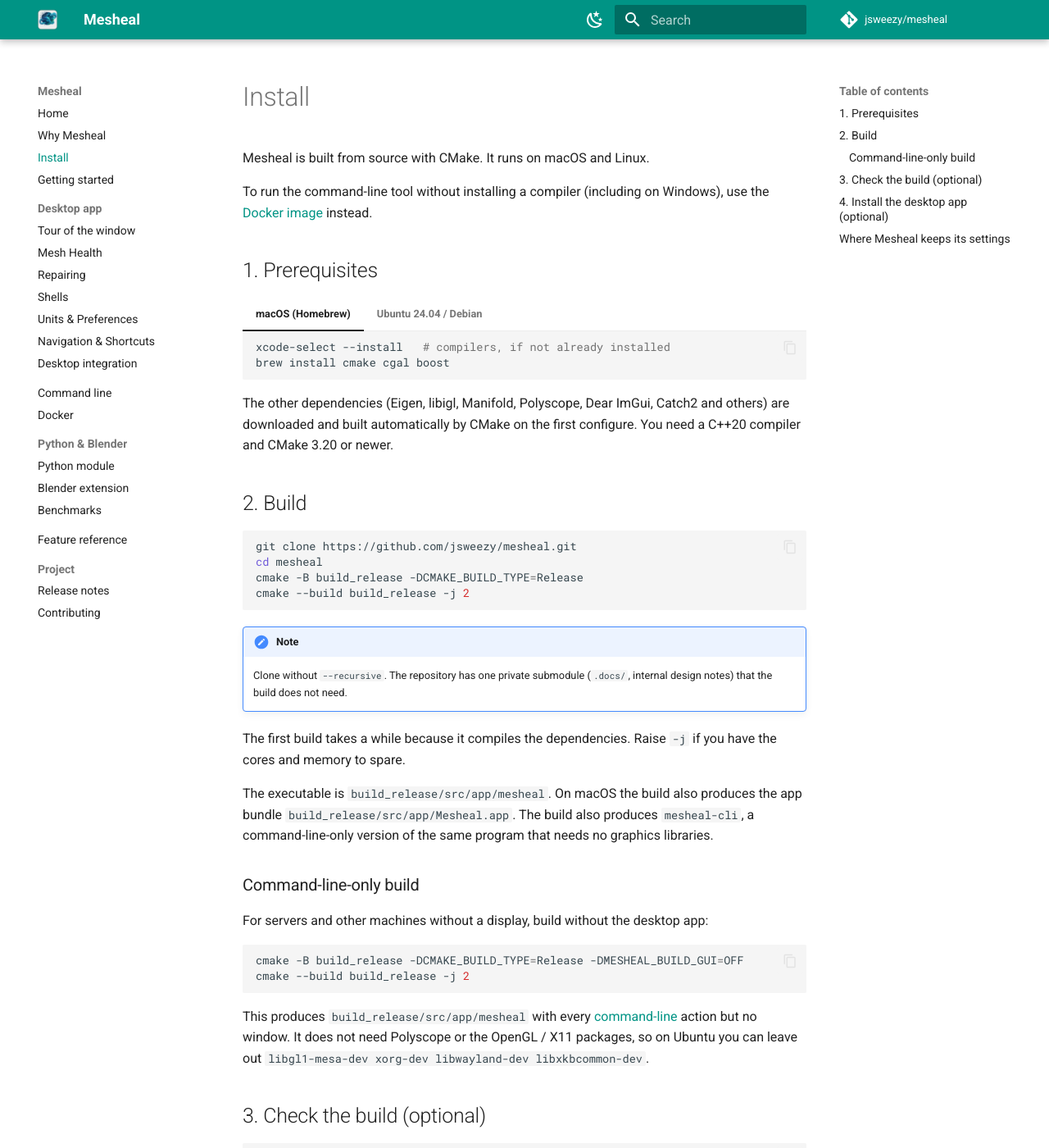
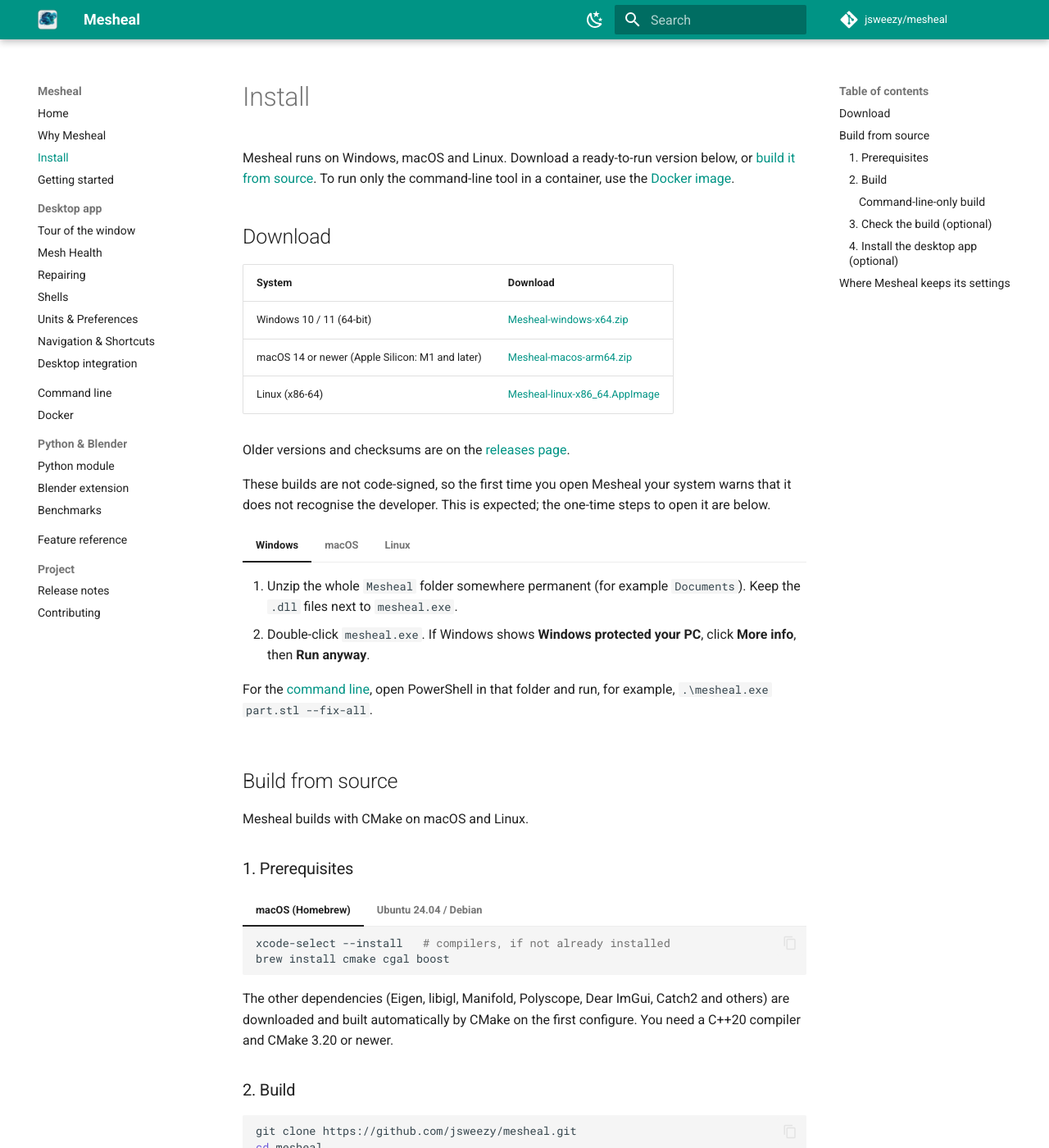
Before and after one commit to jsweezy/mesheal, an MkDocs documentation site: the page built from docs/install.md, in a window 1280 px wide and 1400 px high. Shown: the whole window at 82% size. Built offline with MkDocs 1.6.1 and Material for MkDocs 9.7.7, drawn with Linux system fonts in a browser that asks for light colours; comment, search, counter and statistics services are not loaded; some of the changed text lies outside the part shown.

Commit message:
Add release builds for Linux, macOS and Windows; first Windows port fixes
- Release workflow: on a v<N> tag, builds and tests on Linux (Ubuntu 22.04,
  AppImage), macOS (Apple Silicon, Homebrew libraries bundled into the app,
  ad-hoc signed) and Windows (MSVC, vcpkg libraries linked statically, C++
  runtime DLLs alongside), then publishes a GitHub Release. Can also be run
  by hand to test without publishing.
- Windows: config directory is %APPDATA%\mesheal; Help links open with
  ShellExecute; test helper uses _putenv_s; MSVC builds with /bigobj and
  /utf-8 and without the min/max macros.
- Docs: download links and the one-time steps to open unsigned builds;
  release process covers the new workflow.

````diff
--- a/CMakeLists.txt
+++ b/CMakeLists.txt
@@ -40,6 +40,10 @@ add_library(mesheal::warnings ALIAS mesheal_warnings)
 
 if(MSVC)
     target_compile_options(mesheal_warnings INTERFACE /W4 /permissive-)
+    # All targets, dependencies included: CGAL objects exceed MSVC's default section limit,
+    # sources are UTF-8 (e.g. "mm³"), and windows.h must not define min/max macros.
+    add_compile_options(/bigobj /utf-8)
+    add_compile_definitions(NOMINMAX WIN32_LEAN_AND_MEAN _USE_MATH_DEFINES _CRT_SECURE_NO_WARNINGS)
 else()
     target_compile_options(mesheal_warnings INTERFACE
         -Wall
--- a/docs/install.md
+++ b/docs/install.md
@@ -1,11 +1,63 @@
 # Install
 
-Mesheal is built from source with CMake. It runs on macOS and Linux.
+Mesheal runs on Windows, macOS and Linux. Download a ready-to-run version below, or
+[build it from source](#build-from-source). To run only the command-line tool in a container,
+use the [Docker image](DOCKER.md).
 
-To run the command-line tool without installing a compiler (including on Windows), use the
-[Docker image](DOCKER.md) instead.
+## Download
 
-## 1. Prerequisites
+| System | Download |
+|--------|----------|
+| Windows 10 / 11 (64-bit) | [Mesheal-windows-x64.zip](https://github.com/jsweezy/mesheal/releases/latest/download/Mesheal-windows-x64.zip) |
+| macOS 14 or newer (Apple Silicon: M1 and later) | [Mesheal-macos-arm64.zip](https://github.com/jsweezy/mesheal/releases/latest/download/Mesheal-macos-arm64.zip) |
+| Linux (x86-64) | [Mesheal-linux-x86_64.AppImage](https://github.com/jsweezy/mesheal/releases/latest/download/Mesheal-linux-x86_64.AppImage) |
+
+Older versions and checksums are on the [releases page](https://github.com/jsweezy/mesheal/releases).
+
+These builds are not code-signed, so the first time you open Mesheal your system warns that it
+does not recognise the developer. This is expected; the one-time steps to open it are below.
+
+=== "Windows"
+
+    1. Unzip the whole `Mesheal` folder somewhere permanent (for example `Documents`). Keep the
+       `.dll` files next to `mesheal.exe`.
+    2. Double-click `mesheal.exe`. If Windows shows **Windows protected your PC**, click
+       **More info**, then **Run anyway**.
+
+    For the [command line](CLI.md), open PowerShell in that folder and run, for example,
+    `.\mesheal.exe part.stl --fix-all`.
+
+=== "macOS"
+
+    1. Unzip the download and drag `Mesheal.app` into **Applications**.
+    2. Open it. When macOS says it cannot verify the app, click **Done**, then open
+       **System Settings → Privacy & Security**, scroll down and click **Open Anyway** next to
+       the Mesheal message.
+
+    Or, in Terminal: `xattr -dr com.apple.quarantine /Applications/Mesheal.app`
+
+    The command-line tool is inside the app:
+    `/Applications/Mesheal.app/Contents/MacOS/Mesheal part.stl --fix-all`. To type just
+    `mesheal`, link it into your path:
+    `ln -s /Applications/Mesheal.app/Contents/MacOS/Mesheal ~/.local/bin/mesheal`.
+
+=== "Linux"
+
+    ```bash
+    chmod +x Mesheal-linux-x86_64.AppImage
+    ./Mesheal-linux-x86_64.AppImage                    # desktop app
+    ./Mesheal-linux-x86_64.AppImage part.stl --fix-all  # command line
+    ```
+
+    AppImages need FUSE 2. If it does not start, install it (Ubuntu 24.04:
+    `sudo apt install libfuse2t64`; Ubuntu 22.04: `sudo apt install libfuse2`), or run it with
+    `--appimage-extract-and-run` as the first argument.
+
+## Build from source
+
+Mesheal builds with CMake on macOS and Linux.
+
+### 1. Prerequisites
 
 === "macOS (Homebrew)"
 
@@ -30,7 +82,7 @@ The other dependencies (Eigen, libigl, Manifold, Polyscope, Dear ImGui, Catch2 a
 downloaded and built automatically by CMake on the first configure. You need a C++20 compiler and
 CMake 3.20 or newer.
 
-## 2. Build
+### 2. Build
 
 ```bash
 git clone https://github.com/jsweezy/mesheal.git
@@ -50,7 +102,7 @@ The executable is `build_release/src/app/mesheal`. On macOS the build also produ
 `build_release/src/app/Mesheal.app`. The build also produces `mesheal-cli`, a command-line-only
 version of the same program that needs no graphics libraries.
 
-### Command-line-only build
+#### Command-line-only build
 
 For servers and other machines without a display, build without the desktop app:
 
@@ -63,13 +115,13 @@ This produces `build_release/src/app/mesheal` with every [command-line](CLI.md)
 window. It does not need Polyscope or the OpenGL / X11 packages, so on Ubuntu you can leave out
 `libgl1-mesa-dev xorg-dev libwayland-dev libxkbcommon-dev`.
 
-## 3. Check the build (optional)
+### 3. Check the build (optional)
 
 ```bash
 ctest --test-dir build_release -j 4
 ```
 
-## 4. Install the desktop app (optional)
+### 4. Install the desktop app (optional)
 
 === "macOS"
 
@@ -95,5 +147,6 @@ details and for making Mesheal the default app for STL files.
 
 ## Where Mesheal keeps its settings
 
-Preferences and the recent-files list are saved in `~/.config/mesheal/` (or
-`$XDG_CONFIG_HOME/mesheal/`). Delete that folder to start from the defaults.
+Preferences and the recent-files list are saved in `~/.config/mesheal/` on macOS and Linux, and
+in `%APPDATA%\mesheal\` on Windows (or `$XDG_CONFIG_HOME/mesheal/` when that variable is set).
+Delete that folder to start from the defaults.
````
Also changed, not shown: README.md (+4 -0 lines), RELEASE_PROCESS.md (+16 -0 lines), 7 other files.
